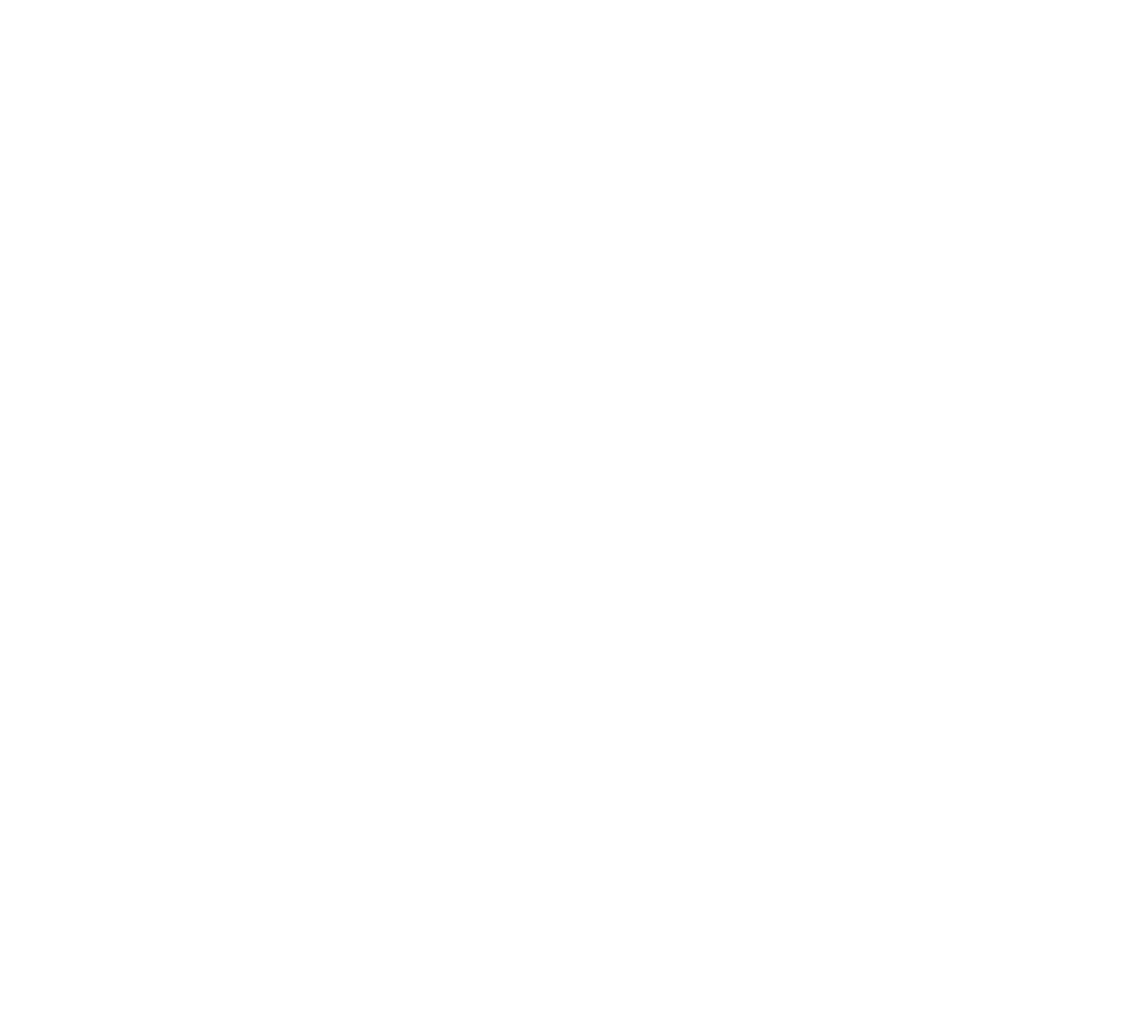
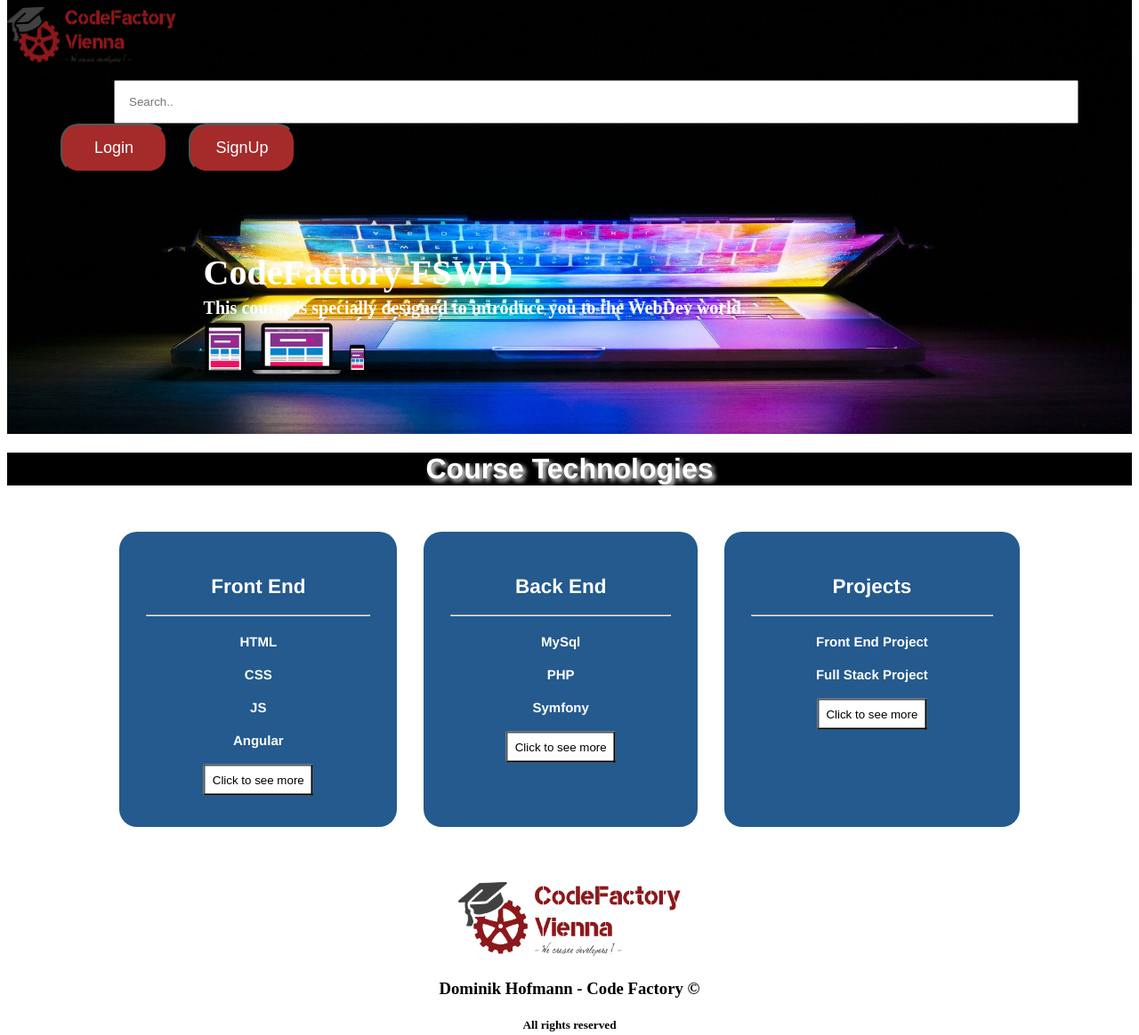
Before and after one commit to DmnkHofmann/FE16-CR01-DominikHofmann, a plain HTML site: page Codereview/Homepage.html in a window 1280 px wide. Shown: the whole page at 89% size. Before the commit the page ends 800 px from the top, so only its background shows below. Drawn offline with Linux system fonts and the light colour scheme.

Commit message:
close to finishing CR1. Last styling tomorrow

```diff
--- a/Codereview/Homepage.css
+++ b/Codereview/Homepage.css
@@ -0,0 +1,147 @@
+nav
+{
+    width: 100%;
+    background-color: black;
+    height: 100px;
+}
+.navbar > input
+{
+    width: 1000px;
+    height: 30px;
+}
+.logo
+{
+    width: 15%;
+    float: left;
+}
+.navlinks li
+{
+   list-style-type: none;
+   display: inline;
+}
+.navlinks
+{
+    display: inline-block;
+}
+#searchbar
+{
+    width: 1050px;
+    padding: 15px;
+    margin-right: 80px;
+    margin-left: 80px;
+}
+.button
+{
+    width: 120px;
+    padding: 15px;
+    margin-left: 20px;
+    background-color: brown;
+    border-radius: 20px;
+    color: white;
+    font-size: large;
+}
+.laptop
+{
+    background-image: url("Media/keyboard.jpg");
+    width: 100%;
+    height: 780px;
+    background-size: 100% 100%;
+    background-repeat: no-repeat;
+    margin-top: -400px;
+
+}
+.laptoptext
+{
+    text-align: center;
+    position: absolute;
+    top: 45%;
+    left: 25%;
+    transform: translate(-50%, -50%);
+    color: white;
+}
+.laptoptext > h1
+{
+    font-size: 40px;
+    font-weight: bold;
+    text-align: left;
+    padding-left: 35%;
+    line-height: 2px;
+
+}
+.laptoptext > h3
+{
+    width: max-content;
+    font-size: 20px;
+    font-weight: bold;
+    text-align: left;
+    padding-left: 35%;
+}
+.laptoptext > img
+{
+    height: 90px;
+    margin-top: -30px;
+}
+.techno
+{
+    text-align: center;
+    background-color: black;
+    color: white;
+    font-family: helvetica;
+    text-shadow: 3px 3px 5px white;
+    padding-top:
+}
+.whole
+{
+    display: flex;
+    justify-content: center;
+    margin-bottom: 2rem;
+}
+.front
+{
+    display: grid;
+    width: 80%;
+    column-gap: 30px;
+    grid-template-columns: auto auto auto;
+    padding: 10px;
+    margin: 20px;
+}
+.texts
+{
+  background-color: #245A8D;
+  border-radius: 20px;
+  color: white;
+  position: relative;
+  text-align: center;
+  height: 17rem;
+  padding: 30px;
+  font-size: 15px;
+  font-family: helvetica;
+
+}
+.texts h1
+{
+    padding: 1rem;
+}
+.more
+{
+    position: absolute;
+    background-color: white;
+    border:
+    border-radius: 10px;
+    margin-top: 1rem;
+    left: 50%;
+    margin-right: -50%;
+    transform: translate(-50%, -50%);
+    padding: 8px;
+}
+footer
+{
+    width: 100%;
+    background-color: rgb(0, 0, 0)
+    color: white;
+    text-align: center;
+}
+.logo1
+{
+    width: 250px;
+}
--- a/Codereview/Homepage.html
+++ b/Codereview/Homepage.html
@@ -4,10 +4,60 @@
     <meta charset="UTF-8">
     <meta http-equiv="X-UA-Compatible" content="IE=edge">
     <meta name="viewport" content="width=device-width, initial-scale=1.0">
-    <title>Document</title>
+    <title>Codereview</title>
     <link rel="stylesheet" href="Homepage.css">
 </head>
 <body>
-
-</body>
-</html>
+    <header>
+        <nav>
+            <img class="logo" src="Media/CFLOGO.png" alt="logo">
+            <ul class="navlinks">
+                <li><input type="text" placeholder="Search.." id="searchbar"></li>
+                <li><button class="button">Login</a></li>
+                <li><button class="button">SignUp</a></li>
+            </ul>
+        </nav>
+    </header>
+    <div class="laptop">
+    <div class="laptoptext">
+        <h1>CodeFactory FSWD</h1>
+        <h3>This course is specially designed to introduce you to the WebDev world.</h3>
+        <img class="devices" src="Media/devices.png" alt="Devices">
+    </div>
+    </div>
+    <div id="course">
+        <h1 class="techno">Course Technologies</h1>
+    <div class="whole">
+    <div class="front">
+    <div class="texts">
+        <h2>Front End</h2>
+        <hr>
+        <h4>HTML</h4>
+        <h4>CSS</h4>
+        <h4>JS</h4>
+        <h4>Angular</h4>
+        <button class="more">Click to see more</button>
+    </div>
+    <div class="texts">
+        <h2>Back End</h2>
+        <hr>
+        <h4>MySql</h4>
+        <h4>PHP</h4>
+        <h4>Symfony</h4>
+        <button class="more">Click to see more</button>
+    </div>
+    <div class="texts">
+        <h2>Projects</h2>
+        <hr>
+        <h4>Front End Project</h4>
+        <h4>Full Stack Project</h4>
+        <button class="more">Click to see more</button>
+    </div>
+    </div>
+    </div>
+    </div>
+    <footer>
+        <img class="logo1" src="Media/CFLOGO.png" alt="logo1">
+        <h3>Dominik Hofmann - Code Factory &copy;</h3>
+        <h5 class="rights">All rights reserved</h5>
+    </footer>
```
Also changed, not shown: Codereview/Media/CFLOGO.png (added), Codereview/Media/devices.png (added), Codereview/Media/keyboard.jpg (added).
